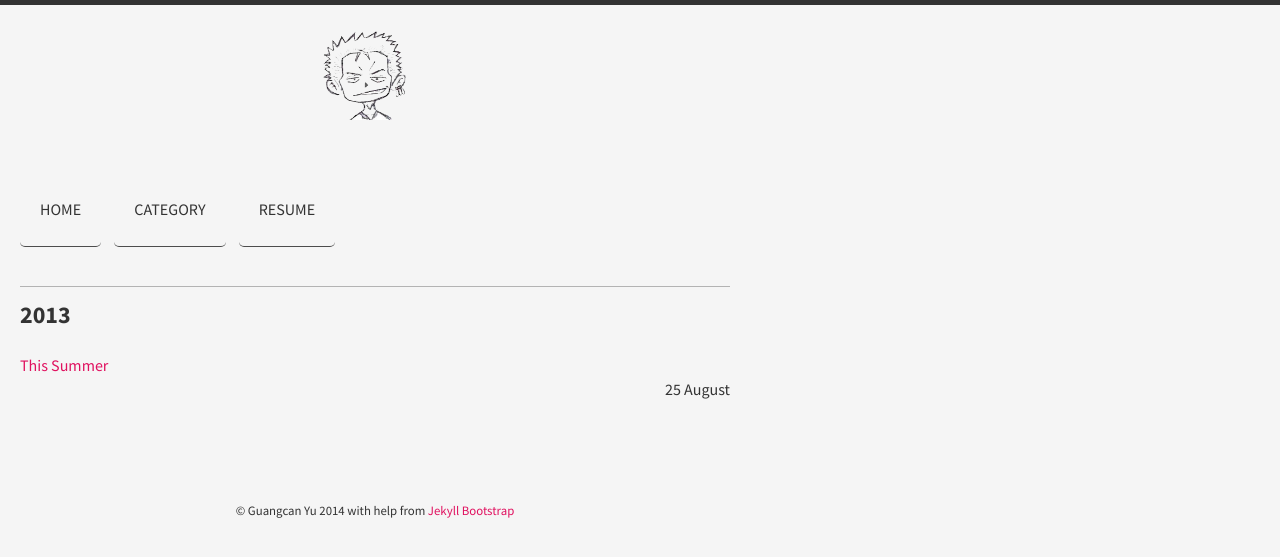
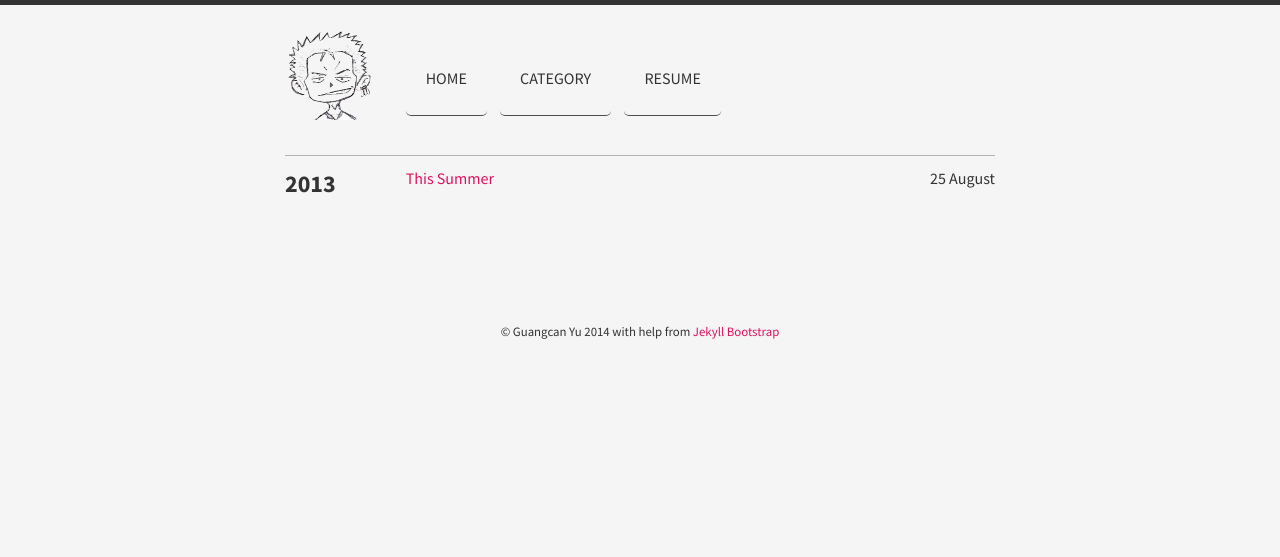
Before and after one commit to yuguangcan/yuguangcan.github.com, a Jekyll site: the page built from index.html, in a window 1280 px wide. Shown: the top 557 px of the page. Built offline with Jekyll 4.4.1, drawn with Linux system fonts in a browser that asks for light colours; nearby versions of some CDN libraries; Markdown is read by kramdown in place of the engine named in the settings.

Commit message:
add category

```diff
--- a/_includes/head.html
+++ b/_includes/head.html
@@ -15,9 +15,11 @@
 <link rel="shortcut icon" href="{{site.baseurl}}/public/images/favicon.ico" />
 
 <!-- stylesheets -->
+<link rel="stylesheet" href="{{site.baseurl}}/public/css/responsive.gs.12col.css">
 <link rel="stylesheet" href="{{site.baseurl}}/public/css/animate.min.css">
 <link rel="stylesheet" href="{{site.baseurl}}/public/css/main.css">
 <link rel="stylesheet" href="{{site.baseurl}}/public/css/category.css">
+
 
 <!-- Google fonts -->
 <link rel="stylesheet" href="http://fonts.googleapis.com/css?family=Source+Sans+Pro:400,700,400italic&subset=latin-ext">
--- /dev/null
+++ b/public/css/responsive.gs.12col.css
@@ -0,0 +1,95 @@
+/*	12 COLUMN : RESPONSIVE GRID SYSTEM
+	DEVELOPER : DENIS LEBLANC
+	URL : http://responsive.gs
+	VERSION : 3.0
+	LICENSE : GPL & MIT */
+
+
+/* 	SET ALL ELEMENTS TO BOX-SIZING : BORDER-BOX */
+* {
+	-webkit-box-sizing: border-box;
+	-moz-box-sizing: border-box;
+	box-sizing: border-box;
+	*behavior: url(/scripts/boxsizing.htc);
+	/*	If you need support for IE7 and lower make
+		sure the boxsizing.htc file is linked properly.
+		More info here:  https://github.com/Schepp/box-sizing-polyfill */
+}
+
+
+/*	MAIN CONTAINER
+	Set the width to whatever you want the width of your site to be. */
+.container {
+	max-width: 800px;
+	margin: 0 auto;
+}
+
+
+
+/*	SELF CLEARING FLOATS - CLEARFIX METHOD */
+.container:after,
+.row:after,
+.col:after,
+.clr:after,
+.group:after {
+	content: "";
+	display: table;
+	clear: both;
+}
+
+/* 	DEFAULT ROW STYLES
+	Set bottom padding according to preference */
+.row { padding-bottom: 0em;
+}
+
+
+/* DEFAULT COLUMN STYLES */
+.col {
+	display: block;
+	float: left;
+	width: 100%;
+}
+
+@media ( min-width : 768px ) {
+
+	.gutters .col {
+		margin-left: 2%;
+	}
+
+	.gutters .col:first-child {
+		margin-left: 0;
+	}
+}
+
+
+
+
+/*	COLUMN WIDTH ON DISPLAYS +768px
+	You might need to play with media queries here to suite your design. */
+@media ( min-width : 768px ) {
+	.span_1 { width: 8.33333333333%; }
+	.span_2 { width: 16.6666666667%; }
+	.span_3 { width: 25%; }
+	.span_4 { width: 33.3333333333%; }
+	.span_5 { width: 41.6666666667%; }
+	.span_6 { width: 50%; }
+	.span_7 { width: 58.3333333333%; }
+	.span_8 { width: 66.6666666667%; }
+	.span_9 { width: 75%; }
+	.span_10 { width: 83.3333333333%; }
+	.span_11 { width: 91.6666666667%; }
+	.span_12 { width: 100%; }
+
+	.gutters .span_1 { width: 6.5%; }
+	.gutters .span_2 { width: 15.0%; }
+	.gutters .span_3 { width: 23.5%; }
+	.gutters .span_4 { width: 32.0%; }
+	.gutters .span_5 { width: 40.5%; }
+	.gutters .span_6 { width: 49.0%; }
+	.gutters .span_7 { width: 57.5%; }
+	.gutters .span_8 { width: 66.0%; }
+	.gutters .span_9 { width: 74.5%; }
+	.gutters .span_10 { width: 83.0%; }
+	.gutters .span_11 { width: 91.5%; }
+	.gutters .span_12 { width: 100%; }
+}
```
